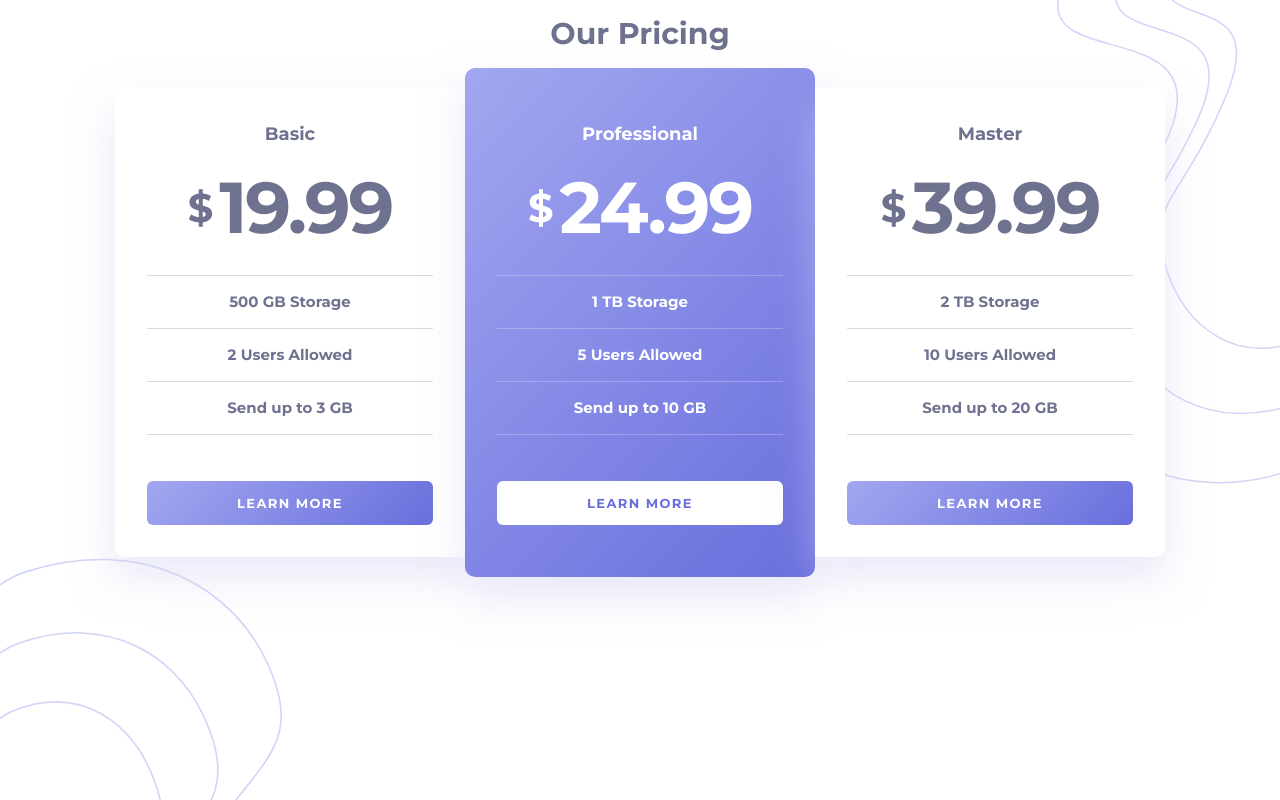
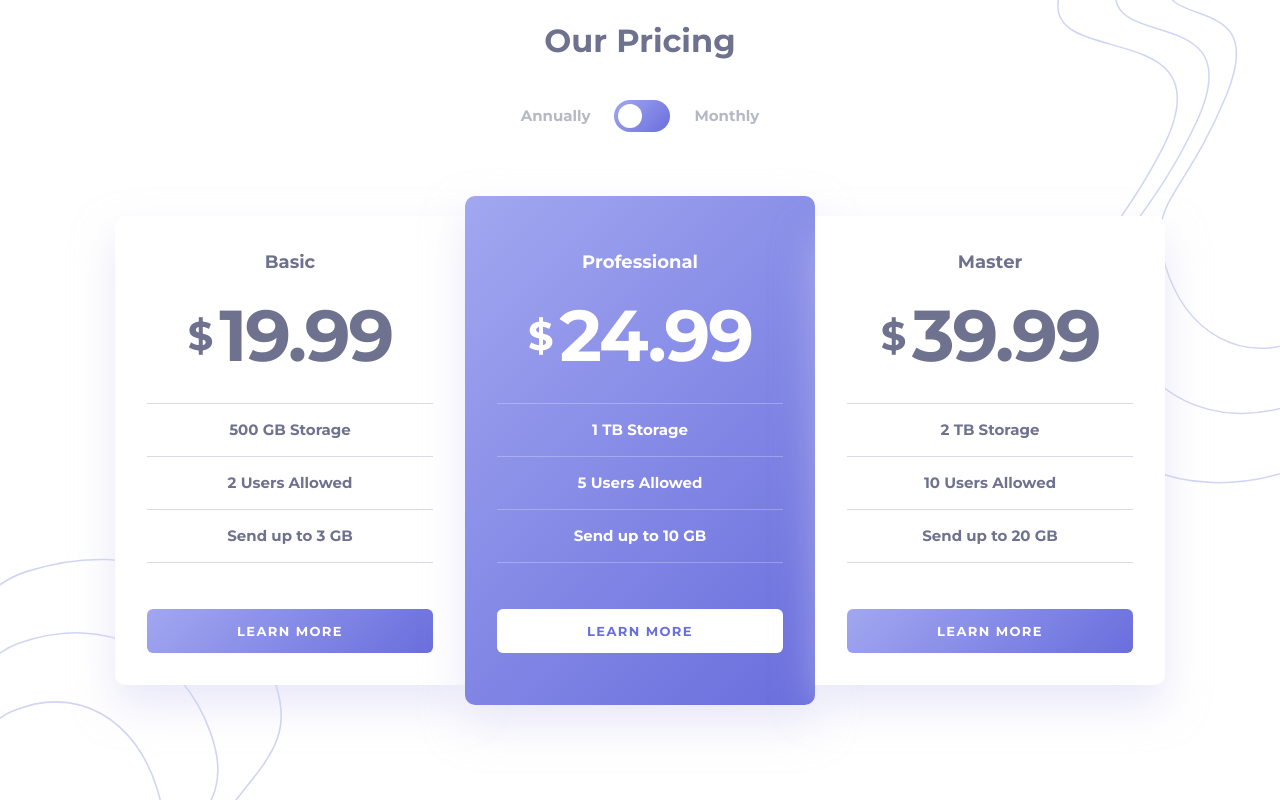
Before and after one commit to HolikovJ16071997/pricing-component, a plain HTML site: page index.html in a window 1280 px wide. Drawn offline with Linux system fonts and the light colour scheme.

Commit message:
titel name

```diff
--- a/css/style.css
+++ b/css/style.css
@@ -58,6 +58,65 @@ img{
     padding-bottom: 70px;
 }
 .page_titles {
+    font-family: 'Montserrat';
+    font-style: normal;
+    font-weight: 700;
+    font-size: 32px;
+    line-height: 39px;
+    text-align: center;
+    color: #6E728E;
+    margin-bottom: 40px;
+}
+.pricing-switch {
+    margin-bottom: 64px;
+}
+.switch {
+    display: flex;
+    align-items: center;
+    justify-content: center;
+}
+.switch_label{
+    font-family: 'Montserrat';
+    font-style: normal;
+    font-weight: 700;
+    font-size: 15px;
+    line-height: 28px;
+    color: rgb(110, 114, 142,0.5);
+    cursor: pointer;
+}
+.switch_control{
+    position: relative;
+    width: 56px;
+    height: 32px;
+    margin-right: 24px;
+    margin-left: 24px;
+    background: linear-gradient(135deg, #A2A7F0 0%, #696EDD 100%);
+    border-radius: 16px;
+    padding: 4px;
+}
+.switch_dicsk{
+    width: 24px;
+    height: 24px;
+    border-radius: 50%;
+    background: #fff;
+    transition:margin  0.4s ease;
+
+}
+.switch_control_annual,
+.switch_control_monthly{
+    position: absolute;
+    left: 0;
+    top: 0;
+    width: 100%;
+    height: 100%;
+    cursor: pointer;
+}
+.switch_input-annual:checked ~ .switch_control .switch_control_monthly,
+.switch_input-monthly:checked ~ .switch_control .switch_control_annual{
+    z-index: 5;
+}
+.switch_input-monthly:checked ~ .switch_control .switch_dicsk{
+    margin-left: 24px;
 }
 .pricing {
     width: 100%;
@@ -170,3 +229,16 @@ img{
     background: var(--text_color_white);
     color: #696EDD;
 }
+
+.visually-hidden {
+    position: absolute;
+    white-space: nowrap;
+    width: 1px;
+    height: 1px;
+    overflow: hidden;
+    border: 0;
+    padding: 0;
+    clip: rect(0 0 0 0);
+    clip-path: inset(50%);
+    margin: -1px;
+  }
--- a/index.html
+++ b/index.html
@@ -4,7 +4,7 @@
     <meta charset="UTF-8">
     <meta http-equiv="X-UA-Compatible" content="IE=edge">
     <meta name="viewport" content="width=device-width, initial-scale=1.0">
-    <title>Document</title>
+    <title>Pricing-component</title>
     <!-- styles -->
     <link rel="stylesheet" href="css/normalize.css">
     <link rel="stylesheet" href="css/style.css">
@@ -16,6 +16,19 @@
         <h1 class="page_titles">
             Our Pricing
         </h1>
+        <form class="pricing-switch" action="https://echo.htmlacademy.ru" method="get">
+            <div class="switch">
+                <input class="switch_input-annual visually-hidden" type="radio" name="payment_period" value="annual" id="annual-payment-radio">
+                <input class="switch_input-monthly visually-hidden" type="radio" name="payment_period" value="monthly" id="monthly-payment-radio">
+                <label class="switch_label" for="annual-payment-radio">Annually</label>
+                <div class="switch_control">
+                    <div class="switch_dicsk"></div>
+                    <label class="switch_control_annual"for="annual-payment-radio"></label>
+                    <label class="switch_control_monthly"for="monthly-payment-radio"></label>
+                </div>
+                <label class="switch_label" for="monthly-payment-radio">Monthly</label>
+            </div>
+        </form>
         <section class="pricing">
             <div class="pricing_iner">
                 <section class="pricing-plan">
```
